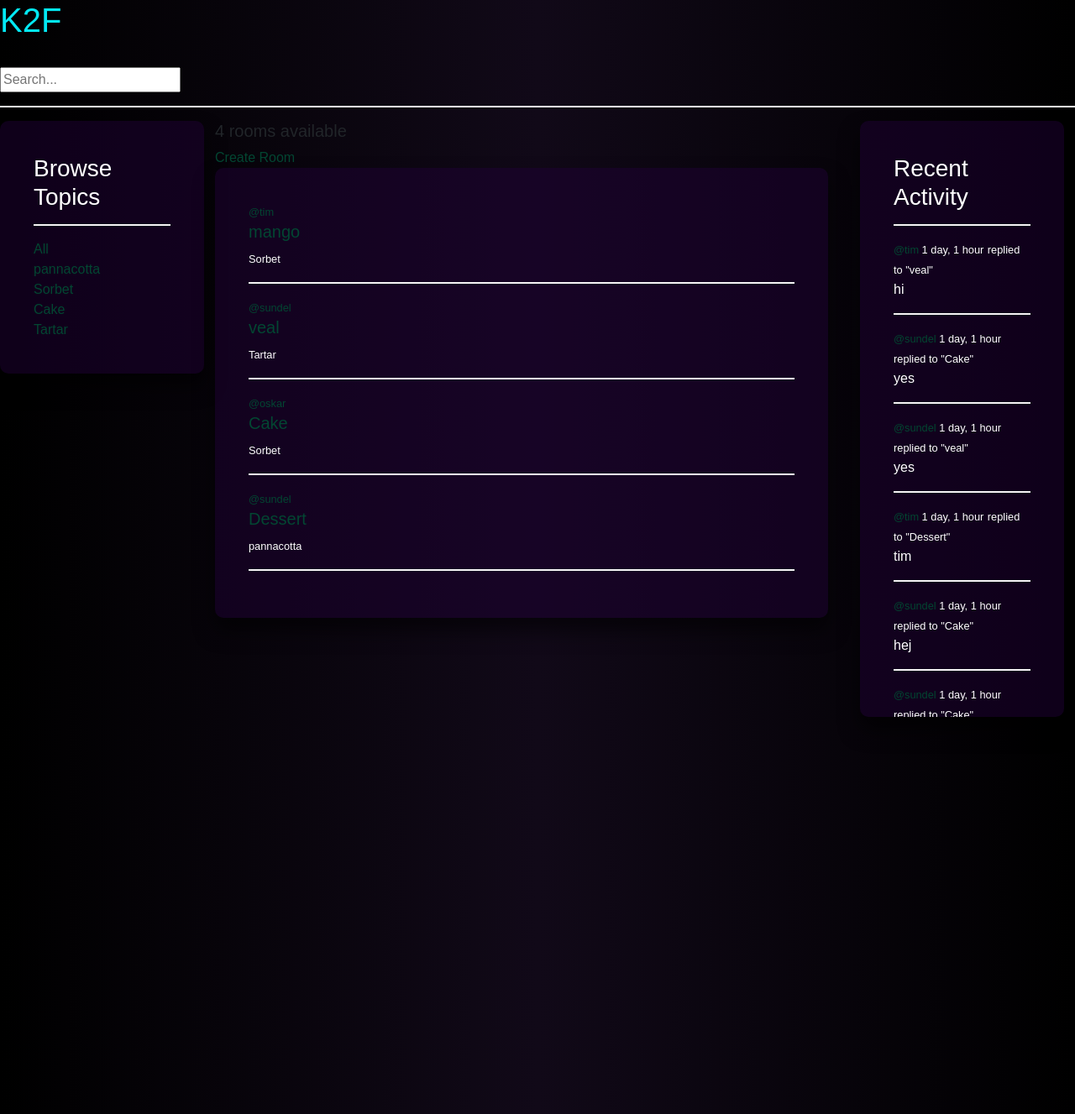
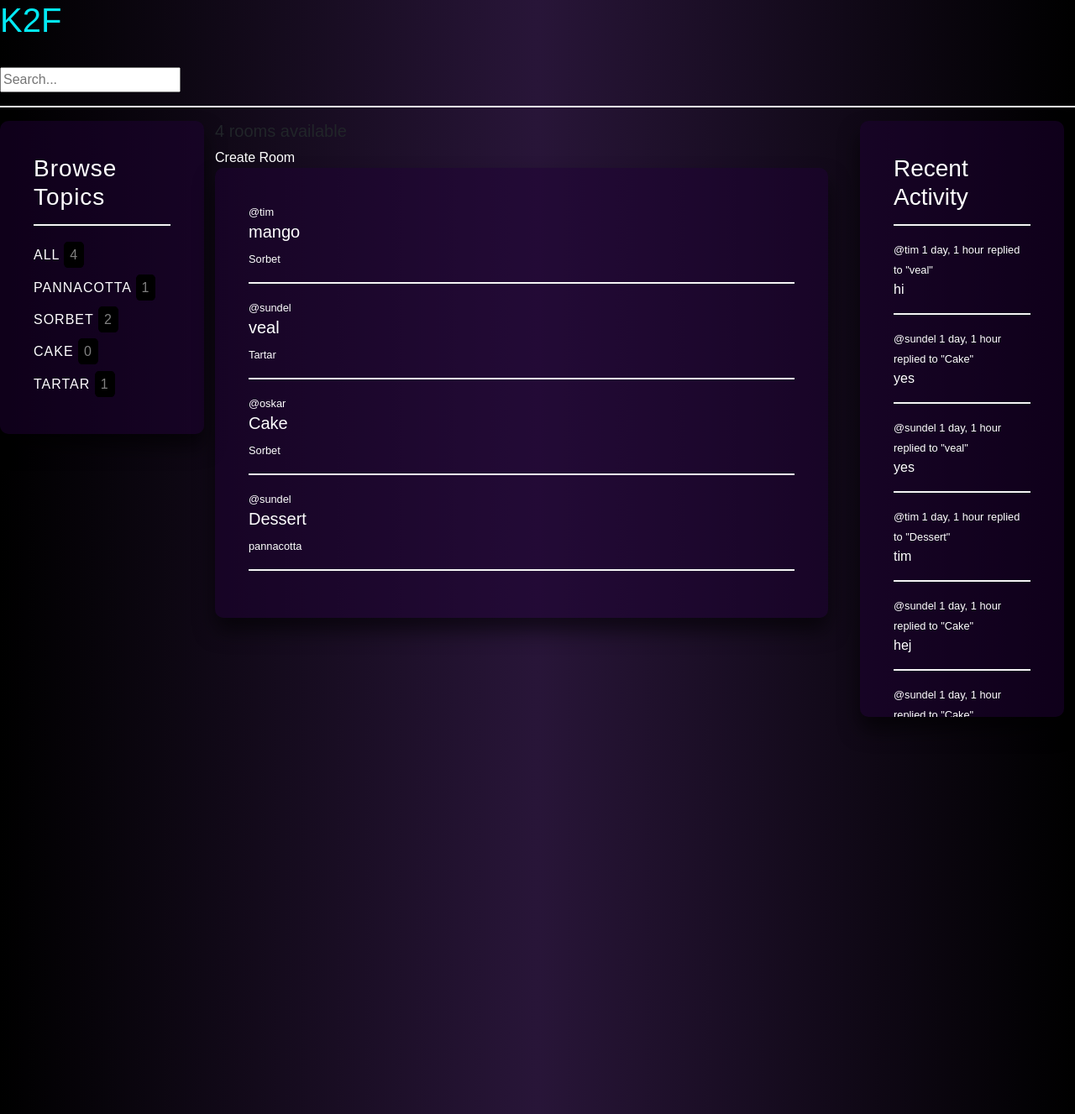
Before and after one commit to 5undel/knife-to-fork, a Django app: page /home in a window 1280 px wide. Shown: the whole page at 84% size. Run offline with Django 3.2, Linux system fonts and the light colour scheme; data comes from the database, SQL or seed files in the repository; both versions use the stored data as it was after the commit; some libraries are stand-ins or nearby versions.

Commit message:
Add style to topic feed

```diff
--- a/base/templates/base/index.html
+++ b/base/templates/base/index.html
@@ -9,7 +9,7 @@
 
 {% if page == 'login' %}
 <div class="login-box">
-    <h2>Login</h2>
+    <h2>Knife 2 Fork</h2>
     <form method="POST" action="">
       {% csrf_token %}
       <div class="user-box">
--- a/base/templates/base/topics_component.html
+++ b/base/templates/base/topics_component.html
@@ -2,11 +2,11 @@
     <h3>Browse Topics</h3>
     <hr>
     <div>
-        <a href="{% url 'home' %}">All</a>
+        <a href="{% url 'home' %}">All <span>{{topics.count}}</span></a>
     </div>
     {% for topic in topics %}
     <div>
-        <a href="{% url 'home' %}?q={{topic.name}}">{{topic.name}}</a>
+        <a href="{% url 'home' %}?q={{topic.name}}">{{topic.name}} <span>{{topic.room_set.all.count}}</span></a>
     </div>
     {% endfor %}
 </div>
--- a/static/css/base.css
+++ b/static/css/base.css
@@ -6,7 +6,7 @@ body {
   margin: 0;
   padding: 0;
   font-family: sans-serif;
-  background-image: linear-gradient(to right, rgb(0, 0, 0), rgb(17, 9, 24), rgb(0, 0, 0));
+  background-image: linear-gradient(to right, rgb(0, 0, 0), rgb(40, 21, 56), rgb(0, 0, 0));
 }
 
 /*  Login page*/
@@ -721,7 +721,7 @@ body {
 
   a {
     text-decoration: none;
-    color: rgb(3, 70, 50);
+    color: hsl(0, 0%, 100%);
   }
 
   a:hover {
@@ -780,3 +780,25 @@ body {
     height: 60%;
     overflow: auto;
   }
+
+
+/* Topic feed */
+.topic-feed {
+  letter-spacing: 1px;
+  line-height: 2.4;
+
+}
+
+.topic-feed a {
+  text-transform: uppercase;
+}
+
+.topic-feed span {
+  color: grey;
+  text-decoration: none;
+  border: solid 2px black;
+  padding: 5px;
+  background-color: rgb(0, 0, 0);
+  border-radius: 20%;
+  height: 1px;
+}
```
Also changed, not shown: db.sqlite3.
